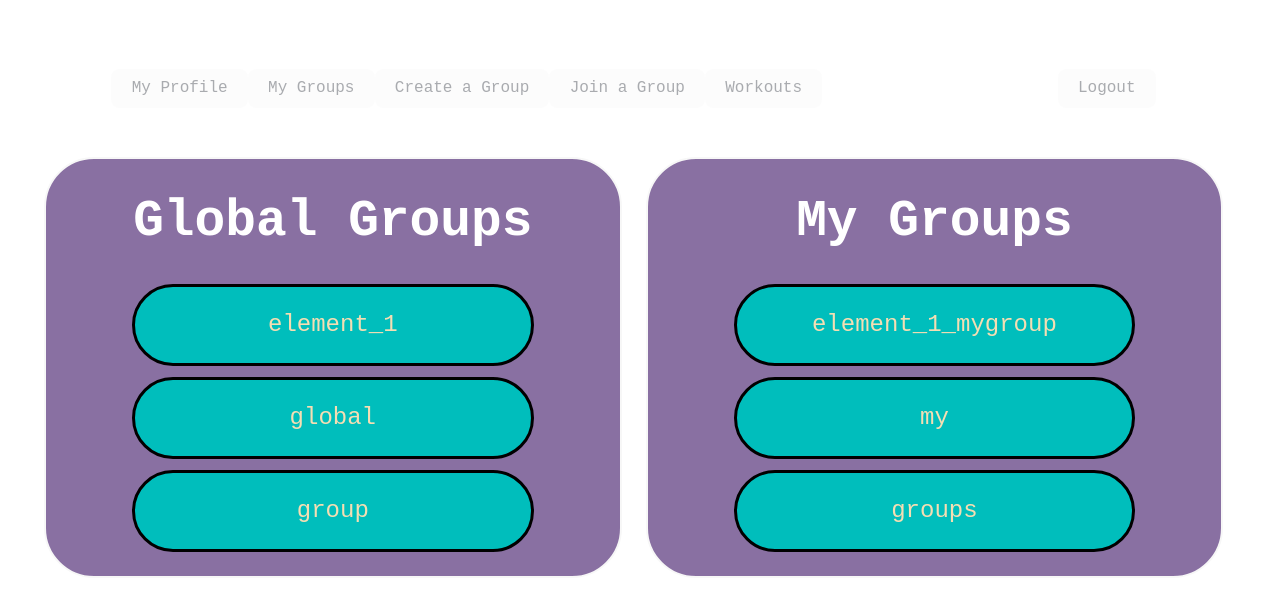
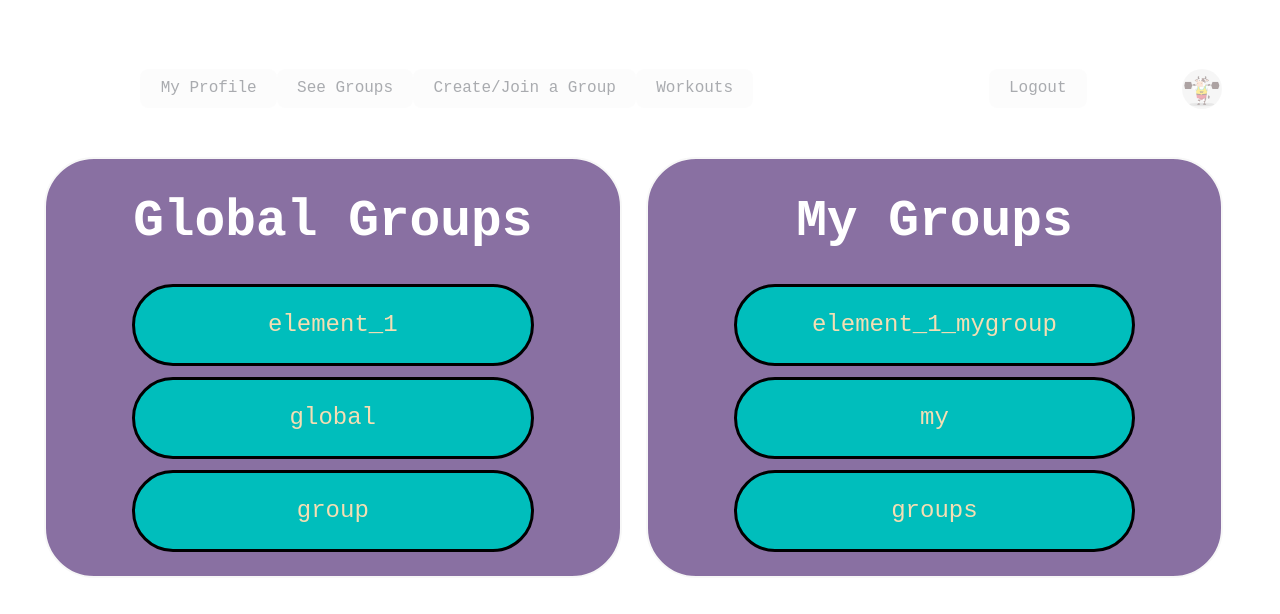
Before and after one commit to Steven-Jarmell/Beefin, a React (Vite) app in the folder client/: page / in a window 1280 px wide. Shown: the top 614 px of the page. Built offline with nearby package versions, Linux system fonts and the light colour scheme.

Commit message:
added beefin' logo to navbar

```diff
--- a/client/src/Components/navbar.jsx
+++ b/client/src/Components/navbar.jsx
@@ -1,13 +1,14 @@
 import '../Style/navbar.css'
+import logo from "../assets/Beefin.png";
 
 const NavBar = (props) => {
   return (
     <div className='navbar-container'>
       <div className="navbar-buttons-container">
+        <img src={logo} alt="" />
         <button className='left'>My Profile</button>
-        <button className='left'>My Groups</button>
-        <button className='left'>Create a Group</button>
-        <button className='left'>Join a Group</button>
+        <button className='left'>See Groups</button>
+        <button className='left'>Create/Join a Group</button>
         <button className='left'>Workouts</button>
         <button className='right'>Logout</button>
       </div>
--- a/client/src/Style/navbar.css
+++ b/client/src/Style/navbar.css
@@ -1,6 +1,5 @@
 :root{
     display: flex;
-
 }
 
 .navbar-container{
@@ -11,8 +10,15 @@
     max-width: 100%;
     border-radius: 50px;
     z-index: 1;
+    vertical-align: middle;
 }
 
+img{
+    height: 40px;
+    width: 40px;
+    float: right;
+    border-radius: 500px;
+}
 
 .navbar-buttons-container:hover{
     opacity: 1.0;
@@ -25,7 +31,9 @@
     padding: 1vw;
     border-radius: 50px;
     opacity: 0.4;
+    align-items: center
 }
+
 
 .left{
     margin-left: 0;
```
Also changed, not shown: client/src/assets/Beefin.png (added).
